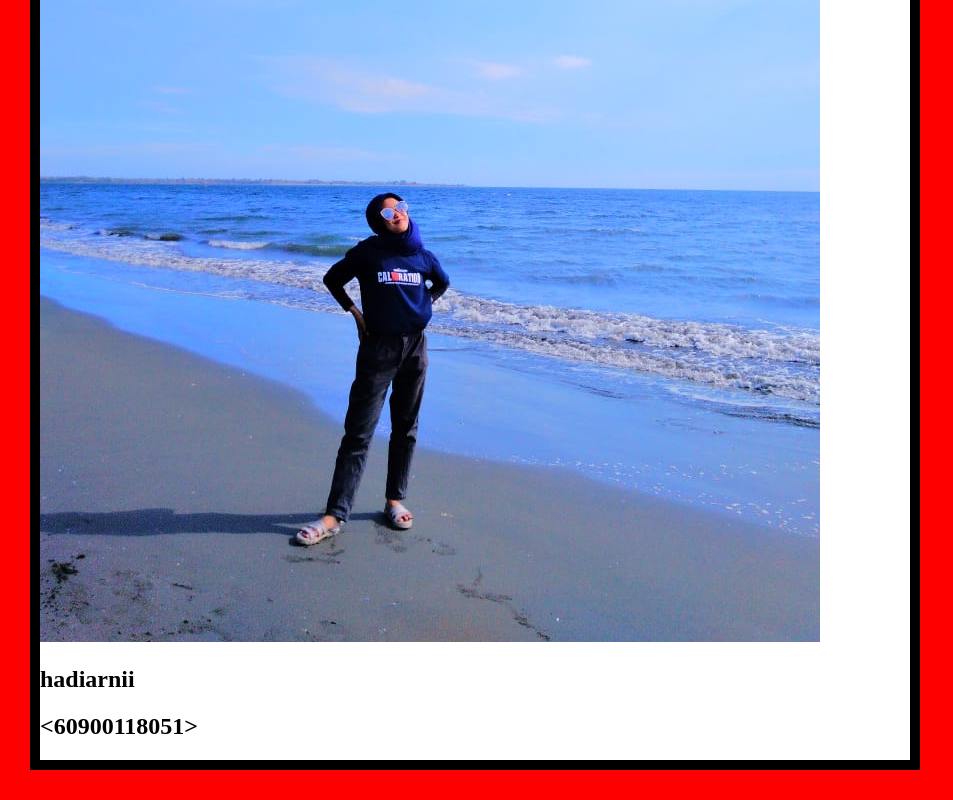
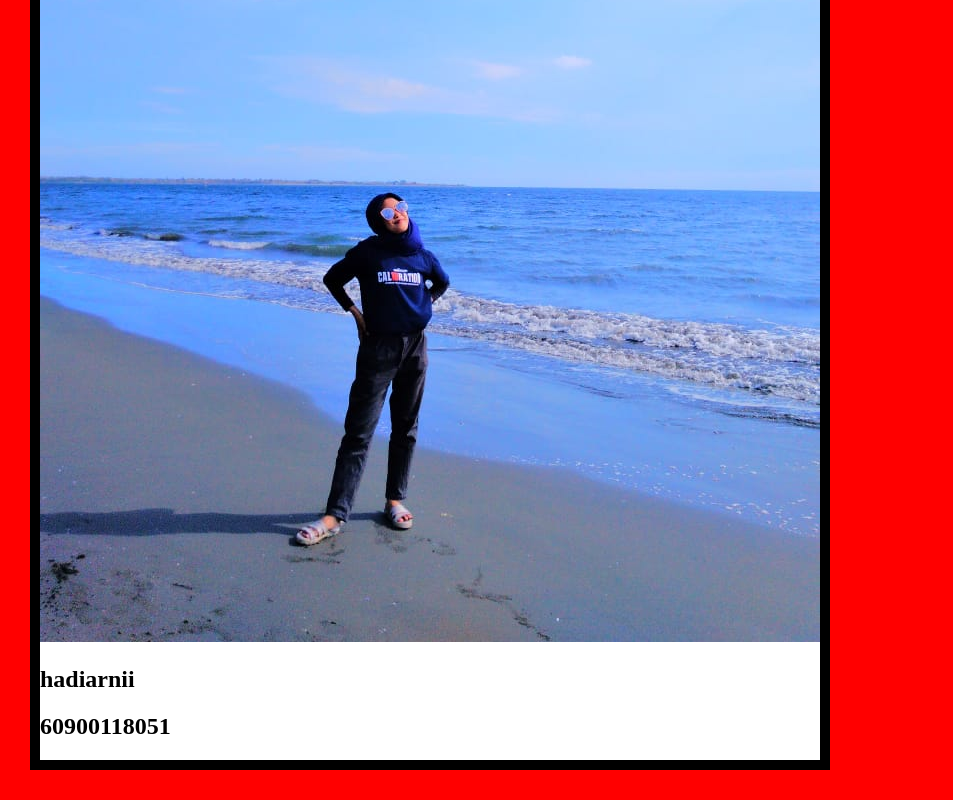
Before and after one commit to hadiarnii/hadiarni-60900118051, a plain HTML site: page index.html in a window 1280 px wide. Shown: the part 438-1238 px from the top of the page, without its empty margins (0-953 px from the left). Drawn offline with Linux system fonts and the light colour scheme.

Commit message:
added initial style.css to style the profile

```diff
--- a/index.html
+++ b/index.html
@@ -7,7 +7,7 @@
             <div id="profile-container">
                 <img src="images/mimi.jpg" alt="profile-image">
                 <h2 id="profile-name">hadiarnii</h2>
-                <h2 id="profile-name"><60900118051></h2>
+                <h2 id="profile-name">60900118051</h2>
             </div>
         </body>
 </html>
--- a/style.css
+++ b/style.css
@@ -4,7 +4,7 @@ body{
     background-color: red;
 }
 #profile-container{
-    max-width: 870px;
+    max-width: 780px;
     background-color: white;
     border: 10px solid black;
     border:radius: 6px;
```
